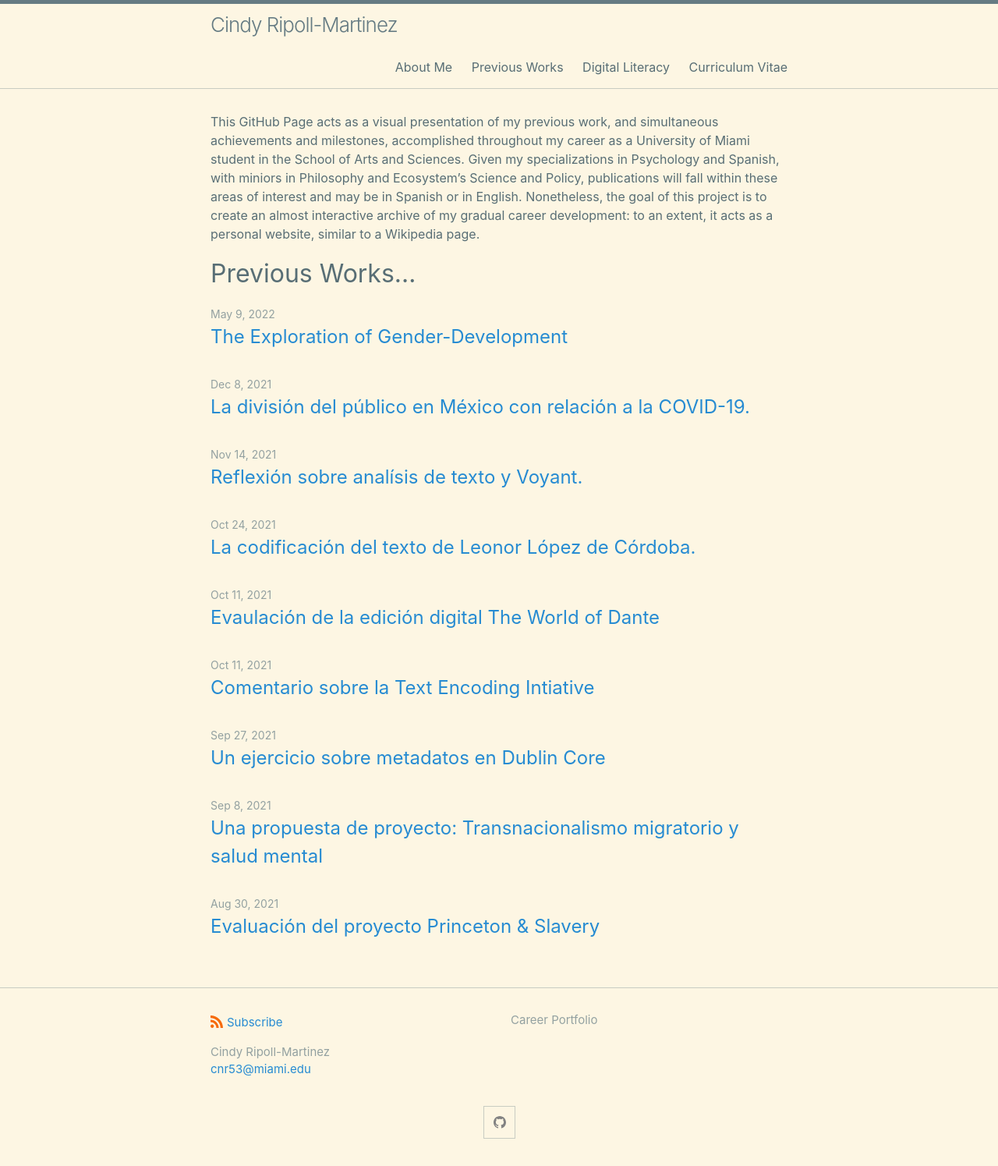
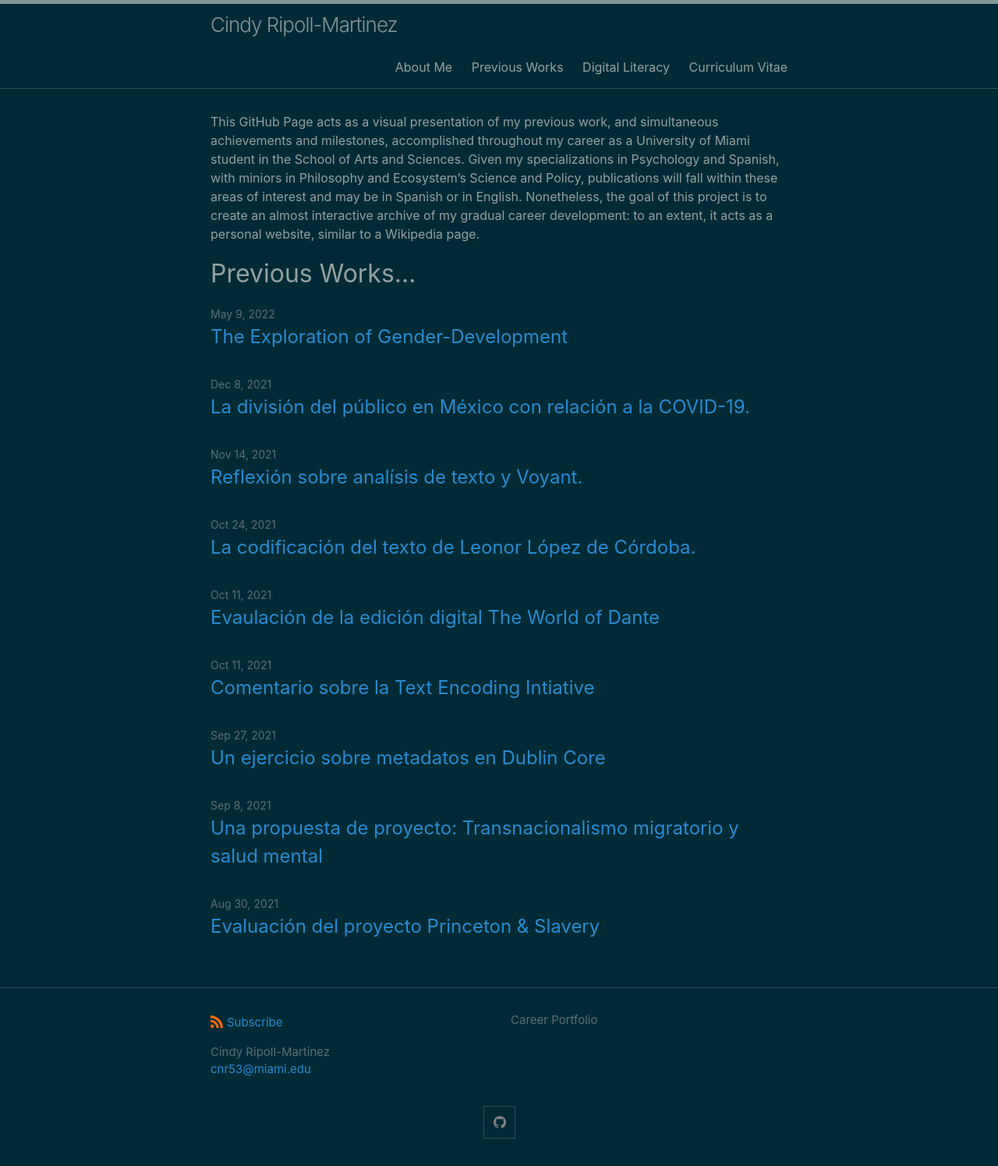
Before and after one commit to cindyripollm/cindyripollm.github.io, a Jekyll site: the page built from index.md, in a window 1280 px wide. Shown: the whole page at 78% size. Built offline with Jekyll 4.4.1, drawn with Linux system fonts in a browser that asks for light colours.

Commit message:
Change style to solarized dark

```diff
--- a/assets/css/style.scss
+++ b/assets/css/style.scss
@@ -3,5 +3,5 @@
 ---
 
 @import
-  "minima/skins/{{ site.minima.skin | default: 'solarized' }}",
+  "minima/skins/{{ site.minima.skin | default: 'solarized-dark' }}",
   "minima/initialize";
```
